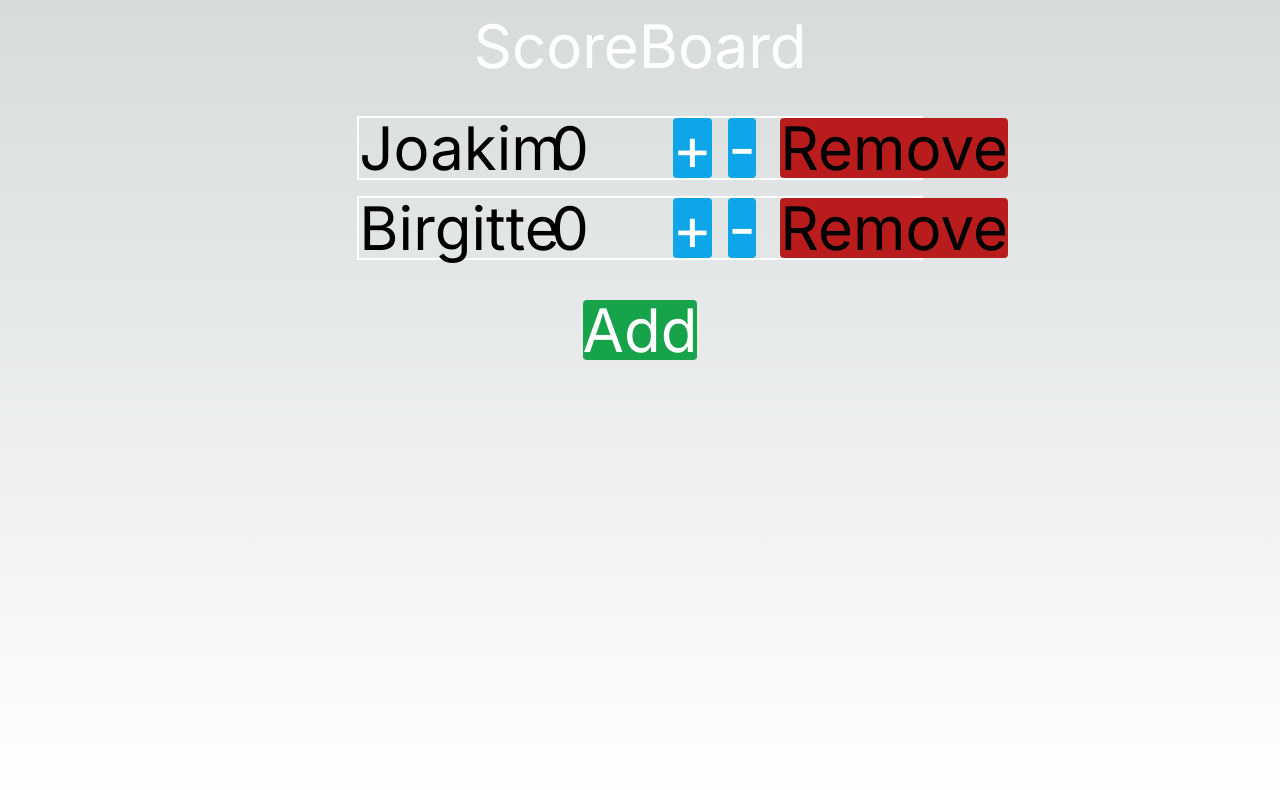
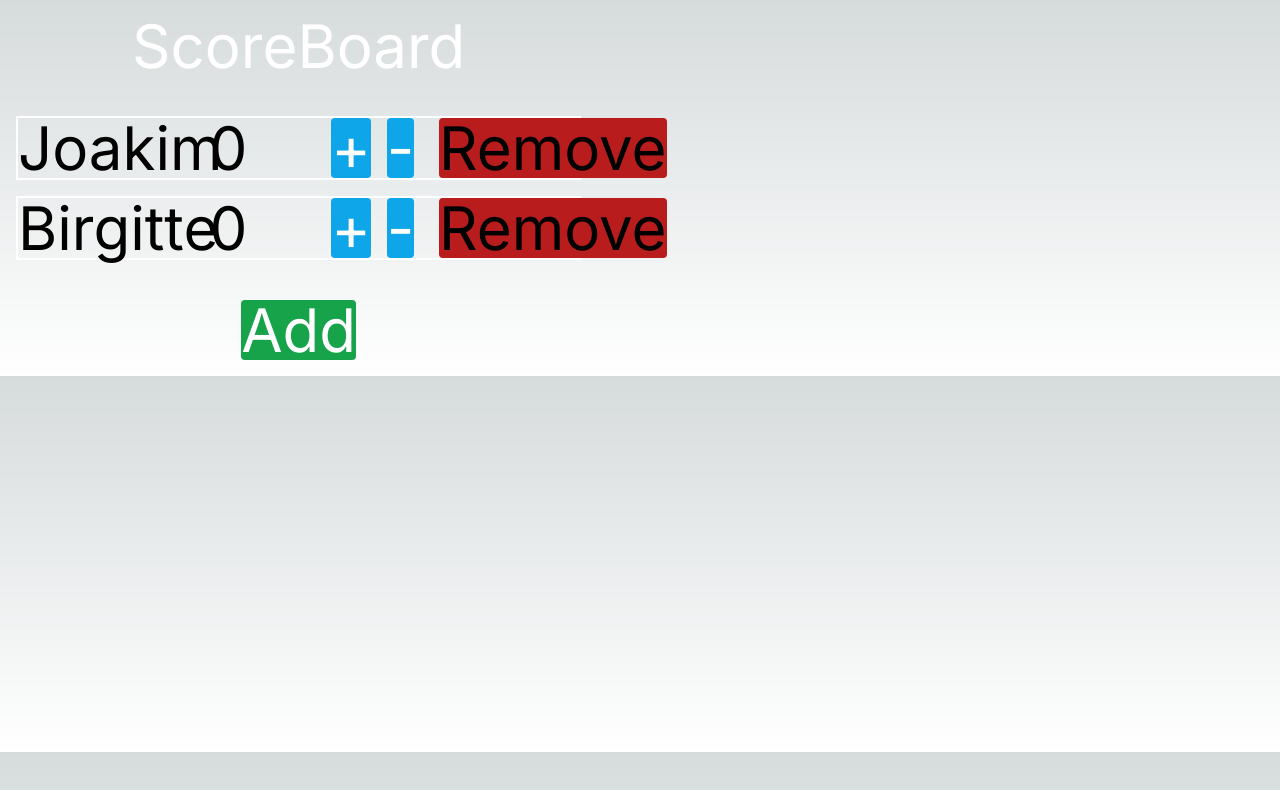
Before and after one commit to MikAoJk/scoreboard, a Next.js app: page / in a window 1280 px wide. Shown: the top 790 px of the page. Built offline with nearby package versions, Linux system fonts and the light colour scheme.

Commit message:
Update page.tsx

```diff
--- a/src/app/page.tsx
+++ b/src/app/page.tsx
@@ -2,7 +2,7 @@ import ScoreBoard from "@/components/ScoreBoard";
 
 export default function Home() {
     return (
-        <main className="flex min-h-screen flex-col items-center justify-between text:2xl md:text-6xl">
+        <main className="flex items-center text:2xl md:text-6xl">
             <ScoreBoard/>
         </main>
     );
```
